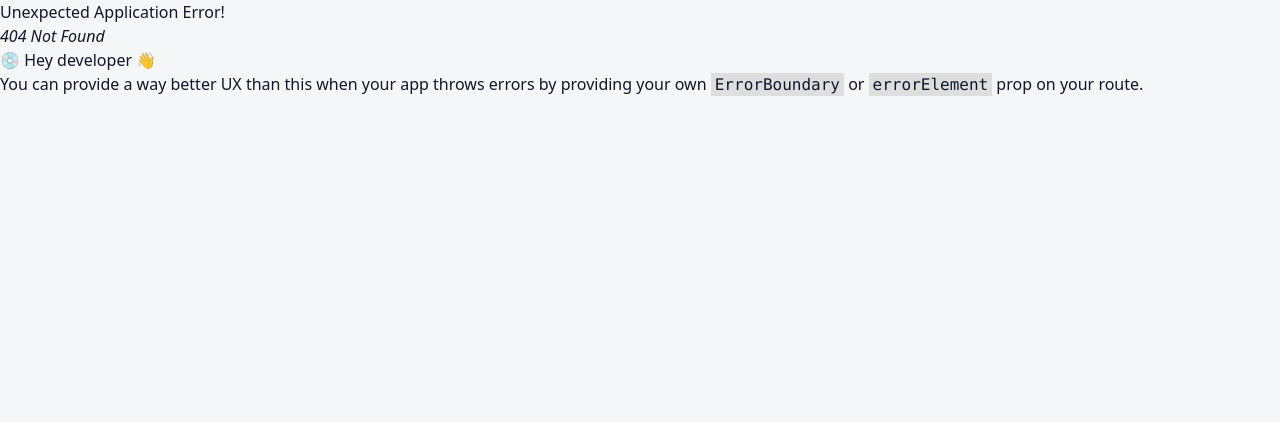
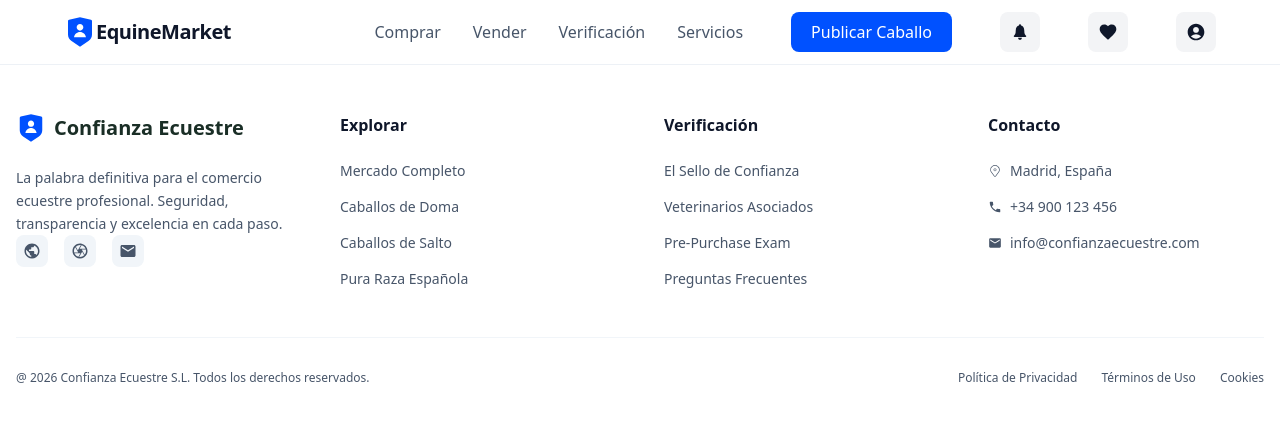
Before and after one commit to Jaaiirr/equine-verification-ui, a React (Vite) app: page /equine-verification-ui/marketplace in a window 1280 px wide. Before the commit this address had no page. Shown: the top 422 px of the page. Built offline with nearby package versions, Linux system fonts and the light colour scheme.

Commit message:
feat(marketPlace): create marketplacePage, Header component and configure market route with form redirect
- Create marketPlacePage to contain all marketplace components
- add Header component
- add market route
- Configure search form to redirect to market route

```diff
--- a/src/app/router.jsx
+++ b/src/app/router.jsx
@@ -2,6 +2,7 @@ import { createBrowserRouter } from 'react-router-dom';
 import LayoutAdminPage from '../features/horses/pages/LayoutAdminPage';
 import HomePage from '../features/horses/pages/HomePage';
 import LoginPage from '../features/horses/pages/auth/LoginPage';
+import MarketPlacePage from '../features/horses/pages/MarketPlacePage';
 
 const router = createBrowserRouter(
 	[
@@ -9,16 +10,14 @@ const router = createBrowserRouter(
 			path: '/',
 			element: <LayoutAdminPage />,
 			children: [
-				{
-					index: true,
-					element: <HomePage />
-				}
+				{ index: true, element: <HomePage /> },
+				{ path: '/marketplace', element: <MarketPlacePage /> },
+				// { path: '/horse/:id',	element: <HorseDetailPage /> },
+				{ path: '/login',	element: <LoginPage />	},
+				// { path: '/register',	element: <RegisterPage /> },
+				// { path: '/publicar',	element: <PublicPage /> }
 			],
 		},
-		{
-			path: '/login',
-			element: <LoginPage />,
-		}
 	],
 	{
 		basename: "/equine-verification-ui",
--- /dev/null
+++ b/src/features/horses/pages/MarketPlacePage.jsx
@@ -0,0 +1,24 @@
+import { useEffect } from "react";
+import { useLocation } from "react-router-dom";
+// Component
+import HeaderSection from "../../../shared/components/section/marketPlace/HeaderSection";
+
+
+const MarketPlacePage = () => {
+    const location = useLocation();
+    const params = new URLSearchParams(location.search);
+
+    const search = params.get('search');
+    const status = params.get('status');
+
+    useEffect(() => {
+        console.log(search, status);
+
+    }, [search, status]);
+
+    return (
+        <HeaderSection />
+    );
+};
+
+export default MarketPlacePage;
--- a/src/shared/components/section/HeroSection.tsx
+++ b/src/shared/components/section/HeroSection.tsx
@@ -1,9 +1,21 @@
+import { useState } from "react";
+import { useNavigate } from "react-router-dom";
 import { LuBadgeCheck } from "react-icons/lu";
 import { PiMagnifyingGlassThin } from "react-icons/pi";
 import { MdKeyboardArrowDown } from "react-icons/md";
 
 
 const HeroSection = () => {
+    const navigate = useNavigate();
+    const [search, setSearch] = useState('');
+    const [status, setStatus] = useState('');
+
+    const handleSearch = (e) => {
+        e.preventDefault();
+        navigate(`/marketplace?search=${search}&status=${status}`);
+    };
+
+
     return (
         <section className="relative h-150 flex items-center justify-center overflow-hidden">
             <figure className="absolute inset-0 z-0">
@@ -26,35 +38,42 @@ const HeroSection = () => {
                 {/* search */}
                 <div className="bg-white flex flex-col gap-2 max-w-4xl mx-auto p-2 shadow-2xl rounded-xl md:flex-row">
                     <form
-                        action=""
-                        className="border-r border-slate-100 flex flex-1 items-center px-4"
+                        onSubmit={handleSearch}
+                        className="border-r border-slate-100 flex flex-1 items-center px-0.5"
                     >
                         <span className="mr-2 text-text-secondary text-xl">
                             <PiMagnifyingGlassThin />
                         </span>
                         <input
                             type="text"
+                            value={search}
+                            onChange={(e) => setSearch(e.target.value)}
                             className="w-full border-none bg-transparent py-3 text-slate-700 text-sm outline-none focus:ring-0"
                             placeholder="Raza, disciplina o ubicación..."
                         />
-                    </form>
-                    <div className="border-slate-100 flex flex-1 items-center px-4 relative md:border-r">
+                        <div className="w-full border-slate-100 flex items-center px-4 relative md:border-r">
                             <span className="mr-2 text-slate-400 text-xl">
                                 <LuBadgeCheck />
                             </span>
                             <select
+                                value={status}
+                                onChange={(e) => setStatus(e.target.value)}
                                 name="membresias"
                                 className="w-full bg-transparent cursor-pointer py-3 text-sm text-text-secondary border-none outline-none focus:outline-none focus:ring-0 focus:border-none appearance-none"
                             >
                                 <option value="">Todos los estados</option>
-                            <option value="">Verificado Platinum</option>
-                            <option value="">Verificado Gold</option>
+                                <option value="platinum">Verificado Platinum</option>
+                                <option value="gold">Verificado Gold</option>
                             </select>
                             <span className="pointer-events-none absolute right-2 top-1/2 -translate-y-1/2 text-text-secondary text-2xl"><MdKeyboardArrowDown /></span>
                         </div>
-                    <button className="flex bg-btn-primary cursor-pointer font-bold gap-2 items-center justify-center px-8 py-4 text-white text-lg transition-all rounded-lg shadow-lg shadow-btn-primary/20 hover:bg-btn-primary/90 md:text-lg">
+                        <button
+                            type="submit"
+                            className="w-96 flex bg-btn-primary cursor-pointer font-bold gap-2 items-center justify-center px-8 py-4 text-white text-lg transition-all rounded-lg shadow-lg shadow-btn-primary/20 hover:bg-btn-primary/90 md:text-lg"
+                        >
                         Buscar Ahora
                         </button>
+                    </form>
                 </div>
             </section>
         </section>
--- /dev/null
+++ b/src/shared/components/section/marketPlace/HeaderSection.jsx
@@ -0,0 +1,118 @@
+import { useNavigate } from 'react-router-dom';
+import { Disclosure, DisclosureButton, DisclosurePanel } from '@headlessui/react';
+import { Bars3Icon, XMarkIcon } from '@heroicons/react/24/outline';
+import { RiShieldUserFill } from "react-icons/ri";
+import { IoIosNotifications } from "react-icons/io";
+import { MdFavorite, MdAccountCircle } from "react-icons/md";
+// ui
+import BtnContact from '../../ui/Button';
+
+const classNames = (...classes) => {
+    return classes.filter(Boolean).join(' ')
+};
+
+const HeaderSection = () => {
+    const navigate = useNavigate();
+    const navigation = [
+        { name: 'Comprar', href: '#comprar', current: true },
+        { name: 'Vender', href: '#vender', current: false },
+        { name: 'Verificación', href: '#Verificación', current: false },
+        { name: 'Servicios', href: '#servicios', current: false },
+    ];
+
+    const goToContact = () => {
+        navigate('/login')
+    };
+
+    return (
+        <Disclosure as="nav" className="backdrop-blur-md bg-white border-b border-slate-200/60 fixed w-full text-text-primary top-0 z-50">
+            <div className="w-full mx-auto px-4 sm:px-6 lg:px-16">
+                <div className="flex h-16 items-center justify-between">
+                    {/* Logo y nombre */}
+                    <div className="flex w-auto items-center">
+                        <RiShieldUserFill className='text-btn-primary size-9 h-8 w-auto' />
+                        <span className='font-bold text-xl tracking-tight text-text-primary'>EquineMarket</span>
+                    </div>
+                    <div className="sm:hidden">
+                        {/* Mobile menu button*/}
+                        <DisclosureButton className="p-2 rounded-b-md hover:bg-btn-primary hover:text-white focus:outline-none focus:ring-2 focus:ring-btn-primary">
+                            <span className="absolute -inset-0.5" />
+                            <Bars3Icon aria-hidden="true" className="block size-6 group-data-open:hidden" />
+                            <XMarkIcon aria-hidden="true" className="hidden size-6 group-data-open:block" />
+                        </DisclosureButton>
+                    </div>
+                    {/* Desktop Navigation */}
+                    <div className="hidden items-center justify-end gap-4 sm:flex lg:gap-12">
+                        <div className="flex gap-4 lg:gap-8">
+                            {navigation.map((item) => (
+                                <a
+                                    key={item.name}
+                                    href={item.href}
+                                    aria-current={item.current ? 'page' : undefined}
+                                    className={classNames(
+                                        item.current ? 'hover:text-btn-primary text-text-secondary transition-colors' : 'text-text-secondary hover:text-btn-primary transition-colors',
+                                        'rounded-md py-2 text-sm lg:text-base font-medium whitespace-nowrap',
+                                    )}
+                                >
+                                    {item.name}
+                                </a>
+                            ))}
+                        </div>
+                        {/* Button Contact - Desktop */}
+                        <div className="shrink-0">
+                            <BtnContact onClick={goToContact}>
+                                Publicar Caballo
+                            </BtnContact>
+                        </div>
+                        <button className='bg-gray-100 cursor-pointer flex h-10 items-center justify-center transition-colors rounded-lg w-10 hover:bg-gray-200'>
+                            <span className='text-[20px]'><IoIosNotifications /></span>
+                        </button>
+                        <button className='bg-gray-100 cursor-pointer flex h-10 items-center justify-center text-text-primary transition-colors rounded-lg w-10 hover:bg-gray-200'>
+                            <span className='text-[20px]'><MdFavorite /></span>
+                        </button>
+                        <button className='bg-gray-100 cursor-pointer flex h-10 items-center justify-center text-text-primary transition-colors rounded-lg w-10 hover:bg-gray-200'>
+                            <span className='text-[20px]'><MdAccountCircle /></span>
+                        </button>
+                    </div>
+                </div>
+            </div>
+            {/* Mobile menu panel */}
+            <DisclosurePanel className="absolute bg-white/90 backdrop-blur-sm right-0 rounded-bl-lg rounded-tl-lg top-16 shadow-lg p-4 sm:hidden">
+                <div className="space-y-1 px-2 pb-3 pt-2">
+                    {navigation.map((item) => (
+                        <DisclosureButton
+                            key={item.name}
+                            as="a"
+                            href={item.href}
+                            aria-current={item.current ? 'page' : undefined}
+                            className={classNames(
+                                item.current ? 'flex justify-end text-text-secondary' : 'flex justify-end text-text-secondary hover:text-btn-primary',
+                                'block rounded-md px-3 py-2 font-medium transition-colors',
+                            )}
+                        >
+                            {item.name}
+                        </DisclosureButton>
+                    ))}
+                    {/* Language Switcher - Mobile */}
+                    <div className="flex gap-2 px-3 py-2 justify-end">
+                        <BtnContact onClick={goToContact}>
+                            Publicar Caballo
+                        </BtnContact>
+                    </div>
+                    <div className='flex justify-between'>
+                        <button className='bg-gray-100 cursor-pointer flex h-10 items-center justify-center transition-colors rounded-lg w-10 hover:bg-gray-200'>
+                            <span className='text-[20px]'><IoIosNotifications /></span>
+                        </button>
+                        <button className='bg-gray-100 cursor-pointer flex h-10 items-center justify-center text-text-primary transition-colors rounded-lg w-10 hover:bg-gray-200'>
+                            <span className='text-[20px]'><MdFavorite /></span>
+                        </button>
+                        <button className='bg-gray-100 cursor-pointer flex h-10 items-center justify-center text-text-primary transition-colors rounded-lg w-10 hover:bg-gray-200'>
+                            <span className='text-[20px]'><MdAccountCircle /></span>
+                        </button>
+                    </div>
+                </div>
+            </DisclosurePanel>
+        </Disclosure>
+    );
+};
+export default HeaderSection;
```
Lines whose indentation alone changed are shown as unchanged.
